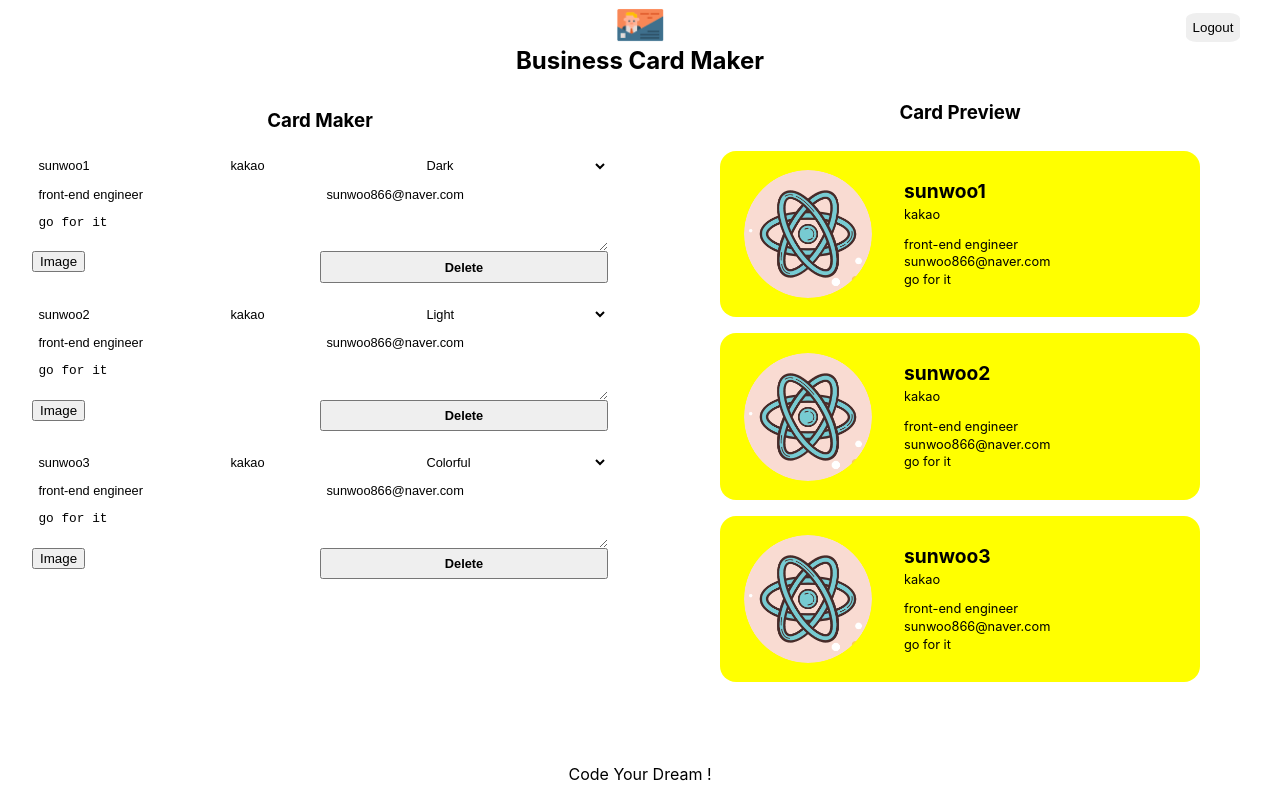
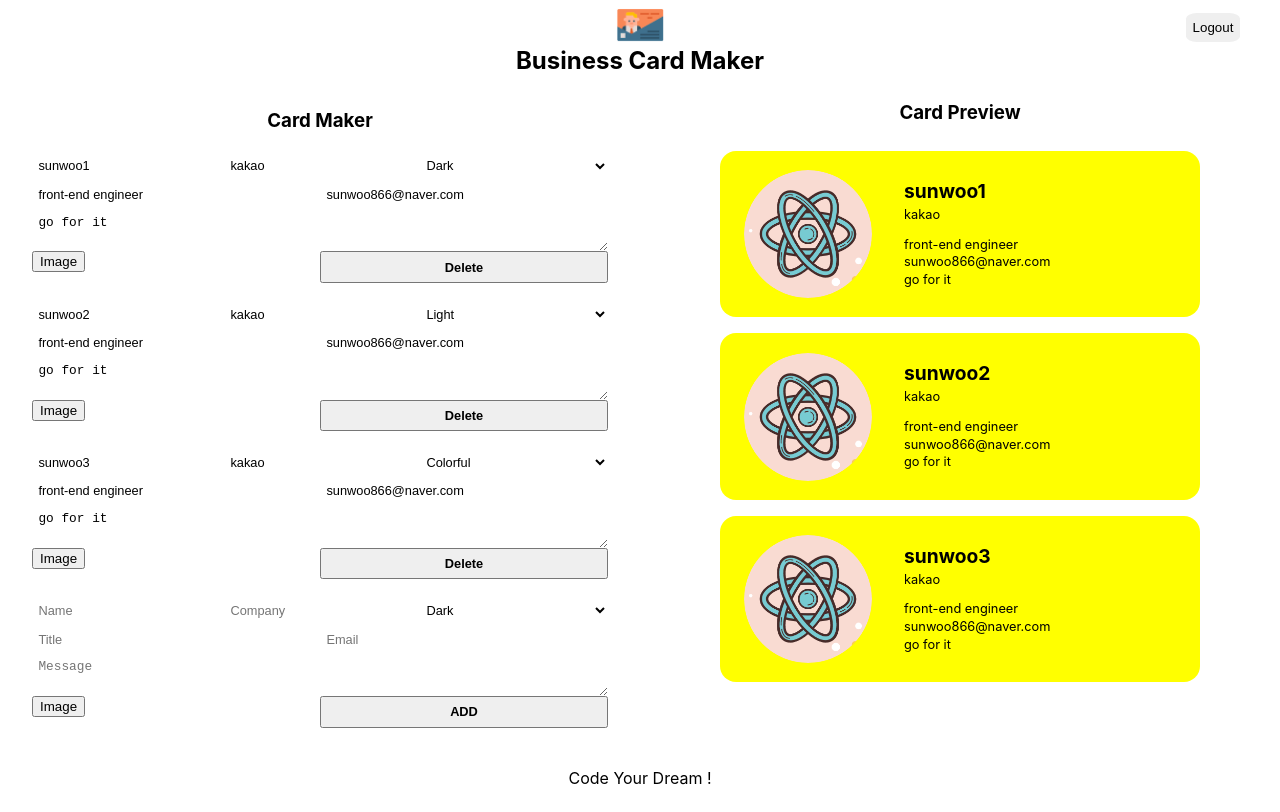
Before and after one commit to stillgood96/card-maker, a React (Create React App) app: page /maker in a window 1280 px wide. Built offline with nearby package versions, Linux system fonts and the light colour scheme; no server answers; sample sign-in values are in the browser's storage.

Commit message:
add card add form component

```diff
--- /dev/null
+++ b/src/components/card_add_form/card_add_form.jsx
@@ -0,0 +1,89 @@
+import React, { useRef } from "react";
+import Button from "../button/button";
+import ImageFileInput from "../image_file_input/image_file_input";
+import styles from "./card_add_form.module.css";
+
+const CardAddForm = ({ onAdd }) => {
+  const formRef = useRef();
+
+  const nameRef = useRef();
+  const companyRef = useRef();
+  const themeRef = useRef();
+  const titleRef = useRef();
+  const emailRef = useRef();
+  const messageRef = useRef();
+
+  const onSubmit = (event) => {
+    event.preventDefault();
+
+    const card = {
+      id: Date.now(),
+      name: nameRef.current.value || "",
+      company: companyRef.current.value || "",
+      theme: themeRef.current.value || "",
+      title: titleRef.current.value || "",
+      email: emailRef.current.value || "",
+      message: messageRef.current.value || "",
+      fileName: "",
+      fileURL: "",
+    };
+
+    formRef.current.reset();
+    onAdd(card);
+  };
+
+  return (
+    <form className={styles.form} ref={formRef}>
+      <input
+        ref={nameRef}
+        className={styles.input}
+        type="text"
+        name="name"
+        placeholder="Name"
+      />
+      <input
+        ref={companyRef}
+        className={styles.input}
+        type="text"
+        name="company"
+        placeholder="Company"
+      />
+      <select
+        className={styles.select}
+        ref={themeRef}
+        name="theme"
+        placeholder="Theme"
+      >
+        <option value="dark">Dark</option>
+        <option value="light">Light</option>
+        <option value="colorful">Colorful</option>
+      </select>
+      <input
+        ref={titleRef}
+        className={styles.input}
+        type="text"
+        name="title"
+        placeholder="Title"
+      />
+      <input
+        ref={emailRef}
+        className={styles.input}
+        type="text"
+        name="email"
+        placeholder="Email"
+      />
+      <textarea
+        ref={messageRef}
+        className={styles.textarea}
+        name="message"
+        placeholder="Message"
+      ></textarea>
+      <div className={styles.fileInput}>
+        <ImageFileInput />
+      </div>
+      <Button name="ADD" onClick={onSubmit} />
+    </form>
+  );
+};
+
+export default CardAddForm;
--- /dev/null
+++ b/src/components/card_add_form/card_add_form.module.css
@@ -0,0 +1,45 @@
+@value makerBlack, makerWhite from '../../common/colors.css';
+
+.form {
+  display: flex;
+  width: 100%;
+  flex-wrap: wrap;
+  border-top: 1px solid makerBlack;
+  border-left: 1px solid makerBlack;
+  margin-bottom: 1em;
+}
+
+.input,
+.textarea,
+.select,
+.button,
+.fileInput {
+  font-size: 0.8rem;
+  width: 100%;
+  border: 0;
+  padding: 0.5em;
+  border-bottom: 1px solid makerBlack;
+  border-right: 1px solid makerBlack;
+  background-color: white;
+}
+
+.input,
+.select {
+  flex: 1 1 30%;
+}
+
+.fileInput {
+  padding: 0;
+  flex: 1 1 50%;
+}
+
+.input:focus,
+.textarea:focus,
+.select:focus,
+.button:focus {
+  outline: 0;
+}
+
+.textarea {
+  flex-basis: 100%;
+}
--- a/src/components/editor/editor.jsx
+++ b/src/components/editor/editor.jsx
@@ -1,14 +1,16 @@
 import React from "react";
 import Card from "../card/card";
+import CardAddForm from "../card_add_form/card_add_form";
 import CardEditForm from "../card_edit_form/card_edit_form";
 import styles from "./editor.module.css";
 
-const Editor = ({ cards }) => (
+const Editor = ({ cards, addCard }) => (
   <section className={styles.editor}>
     <h1 className={styles.title}>Card Maker</h1>
     {cards.map((card) => (
-      <CardEditForm card={card} />
+      <CardEditForm key={card.id} card={card} />
     ))}
+    <CardAddForm onAdd={addCard} />
   </section>
 );
 
--- a/src/components/maker/maker.jsx
+++ b/src/components/maker/maker.jsx
@@ -7,7 +7,7 @@
 import styles from "./maker.module.css";
 
 const Maker = ({ authService }) => {
-  const [cards, useCards] = useState([
+  const [cards, setCards] = useState([
     {
       id: "1",
       name: "sunwoo1",
@@ -56,11 +56,16 @@
     });
   });
 
+  const addCard = (card) => {
+    const updated = [...cards, card];
+    setCards(updated);
+  };
+
   return (
     <section className={styles.maker}>
       <Header onLogout={onLogout} />
       <div className={styles.container}>
-        <Editor cards={cards} />
+        <Editor cards={cards} addCard={addCard} />
         <Preview cards={cards} />
       </div>
       <Footer />
```
